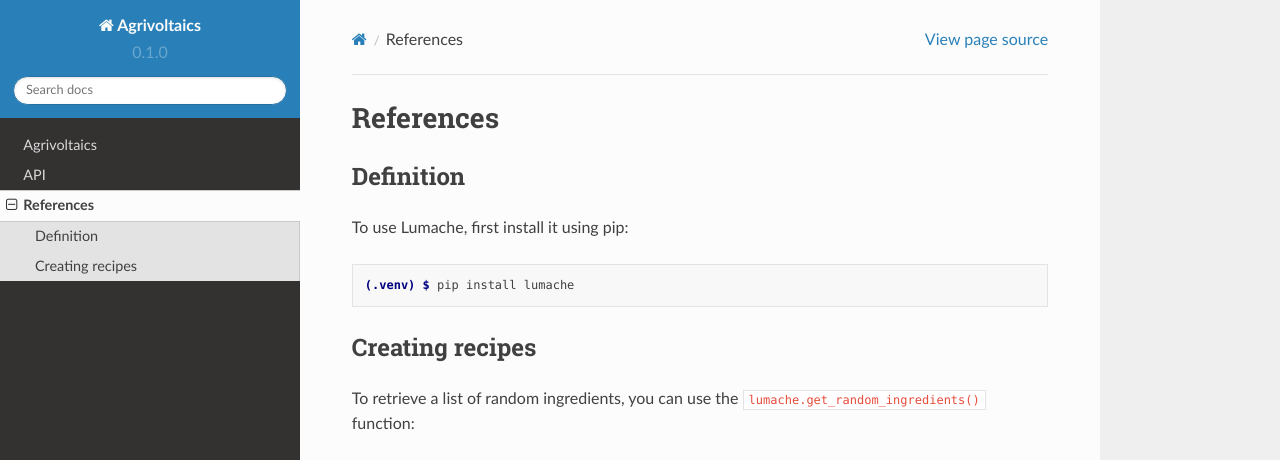
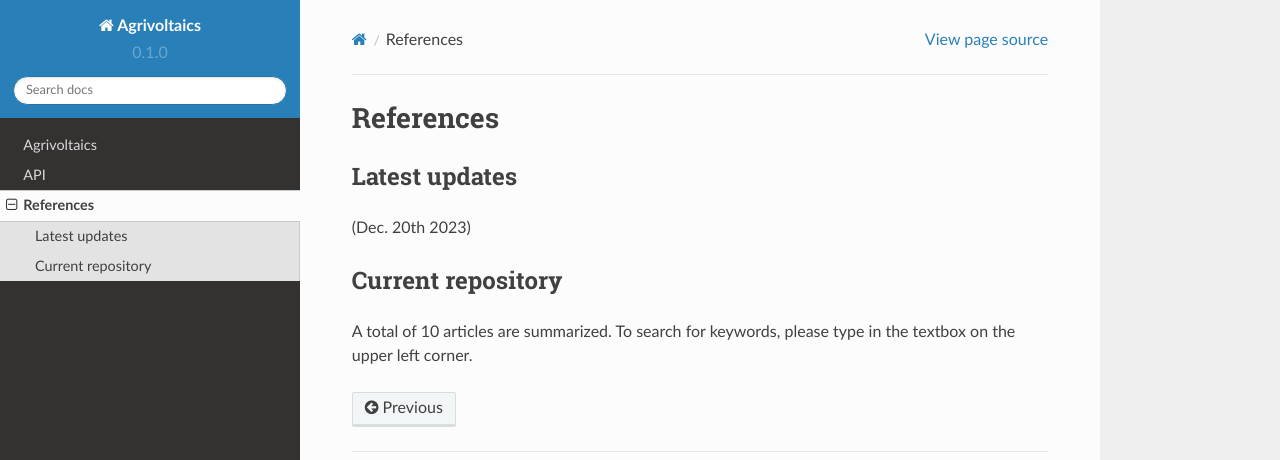
Before and after one commit to hanhydro/wiki, a Sphinx documentation site: the page built from docs/source/refs.rst, in a window 1280 px wide and 1095 px high. Shown: the top 460 px of the window. Built offline with Sphinx 7.4.7 and the Read the Docs theme 2.0.0, drawn with Linux system fonts in a browser that asks for light colours; some of the changed text lies outside the part shown; grey boxes are pictures that could not be loaded.

Commit message:
Update refs.rst

```diff
--- a/docs/source/refs.rst
+++ b/docs/source/refs.rst
@@ -3,31 +3,11 @@
 
 .. _installation:
 
-Definition
+Latest updates
 ------------
+(Dec. 20th 2023)
 
-To use Lumache, first install it using pip:
 
-.. code-block:: console
-
-   (.venv) $ pip install lumache
-
-Creating recipes
+Current repository
 ----------------
-
-To retrieve a list of random ingredients,
-you can use the ``lumache.get_random_ingredients()`` function:
-
-.. autofunction:: lumache.get_random_ingredients
-
-The ``kind`` parameter should be either ``"meat"``, ``"fish"``,
-or ``"veggies"``. Otherwise, :py:func:`lumache.get_random_ingredients`
-will raise an exception.
-
-.. autoexception:: lumache.InvalidKindError
-
-For example:
-
->>> import lumache
->>> lumache.get_random_ingredients()
-['shells', 'gorgonzola', 'parsley']
+A total of 10 articles are summarized. To search for keywords, please type in the textbox on the upper left corner.
```
